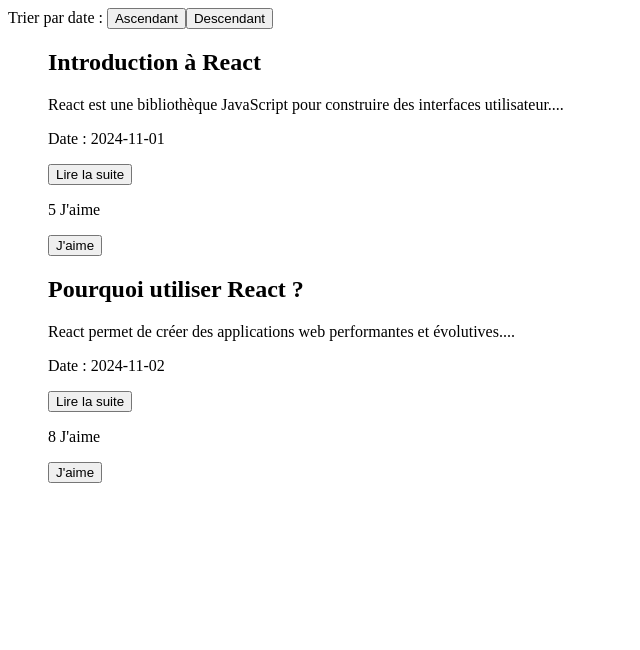
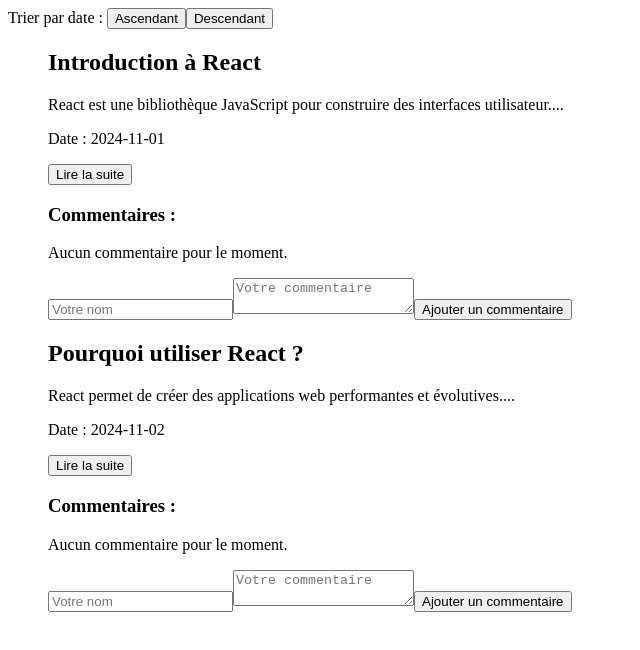
Before and after one commit to TheAsherah/NewConflit-WFS206, a React (Vite) app: page / in a window 1280 px wide. Shown: the top 650 px of the page, without its empty margins (0-640 px from the left). Built offline with nearby package versions, Linux system fonts and the light colour scheme.

Commit message:
Gérer l’état local pour capturer les données du formulaire (nom, commentaire)

```diff
--- a/src/Components/ArticleItem.jsx
+++ b/src/Components/ArticleItem.jsx
@@ -9,17 +9,67 @@ function ArticleItem({ article, onLike }) {
     setIsExpanded(!isExpanded);
   };
 
+  // États pour capturer les données du formulaire
+  const [formData, setFormData] = useState({ name: '', comment: '' });
+  const [comments, setComments] = useState([]);
+
+  // Gérer les changements dans le formulaire
+  const handleInputChange = (e) => {
+    const { name, value } = e.target;
+    setFormData((prevData) => ({ ...prevData, [name]: value }));
+  };
+
+  // Gérer la soumission du formulaire
+  const handleSubmit = (e) => {
+    e.preventDefault();
+    if (formData.name && formData.comment) {
+      setComments((prevComments) => [...prevComments, formData]);
+      setFormData({ name: '', comment: '' }); // Réinitialiser le formulaire
+    }
+  };
+
   return (
     <div>
       <h2>{article.title}</h2>
       <p>{article.content.substring(0, 100)}...</p>
       <p>Date : {article.date}</p>
       <button onClick={toggleContent}>
-        {isExpanded ? 'Lire moins' : 'Lire la suite'}
+        {isExpanded ? 'Réduire' : 'Lire la suite'}
       </button>
-      <p>{article.likes} J'aime</p>
-      <button onClick={() => onLike(article.id)}>J'aime</button>
 
+      {/* Affichage des commentaires */}
+      <div>
+        <h3>Commentaires :</h3>
+        {comments.length > 0 ? (
+          <ul>
+            {comments.map((comment, index) => (
+              <li key={index}>
+                <strong>{comment.name} :</strong> {comment.comment}
+              </li>
+            ))}
+          </ul>
+        ) : (
+          <p>Aucun commentaire pour le moment.</p>
+        )}
+      </div>
+
+      {/* Formulaire pour ajouter un commentaire */}
+      <form onSubmit={handleSubmit}>
+        <input
+          type="text"
+          name="name"
+          placeholder="Votre nom"
+          value={formData.name}
+          onChange={handleInputChange}
+        />
+        <textarea
+          name="comment"
+          placeholder="Votre commentaire"
+          value={formData.comment}
+          onChange={handleInputChange}
+        ></textarea>
+        <button type="submit">Ajouter un commentaire</button>
+      </form>
     </div>
   );
 }
```
